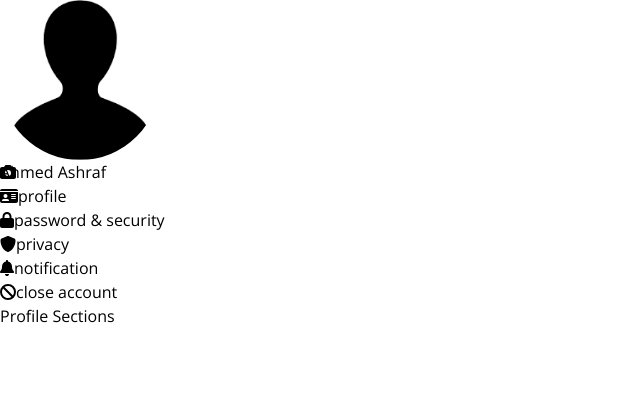
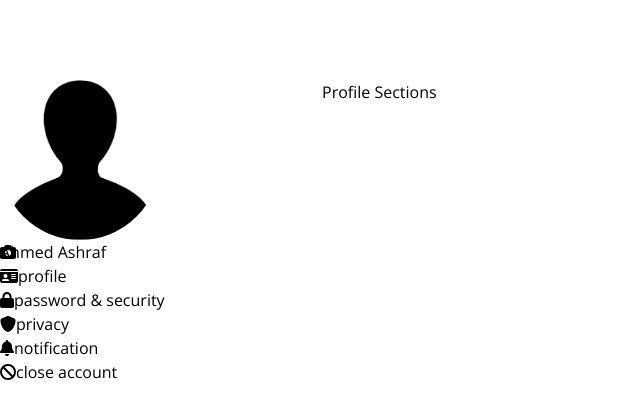
Before and after one commit to FrontEndDevo/NeuraLearnAcademy, a React (Vite) app: page /profile in a window 1280 px wide. Shown: the top 418 px of the page, without its empty margins (0-640 px from the left). Built offline with nearby package versions, Linux system fonts and the light colour scheme.

Commit message:
Refactor ProfilePage layout (use grid system)

```diff
--- a/src/pages/ProfilePage.jsx
+++ b/src/pages/ProfilePage.jsx
@@ -2,9 +2,11 @@ import ProfileLists from "../components/ProfileParts/ProfileLists";
 
 const ProfilePage = () => {
   return (
-    <section>
+    <section className="container grid grid-cols-4 gap-2 py-20">
       <ProfileLists />
-      <p>Profile Sections</p>
+      <div className="col-span-3">
+        <p>Profile Sections</p>
+      </div>
     </section>
   );
 };
```
